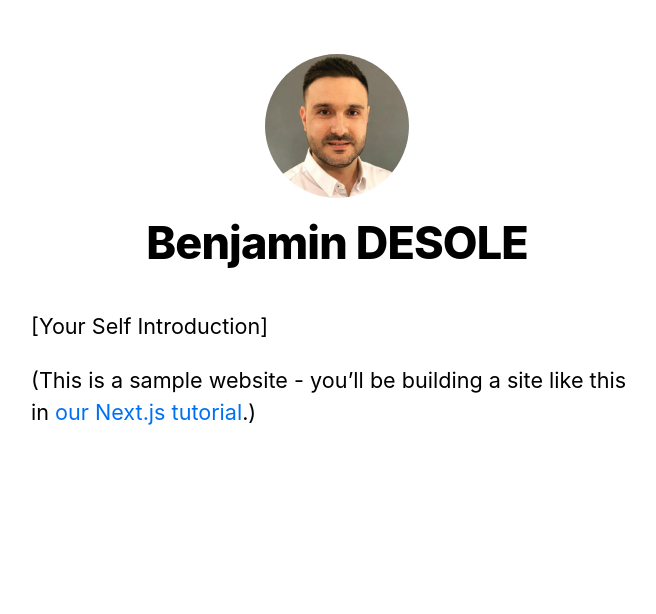
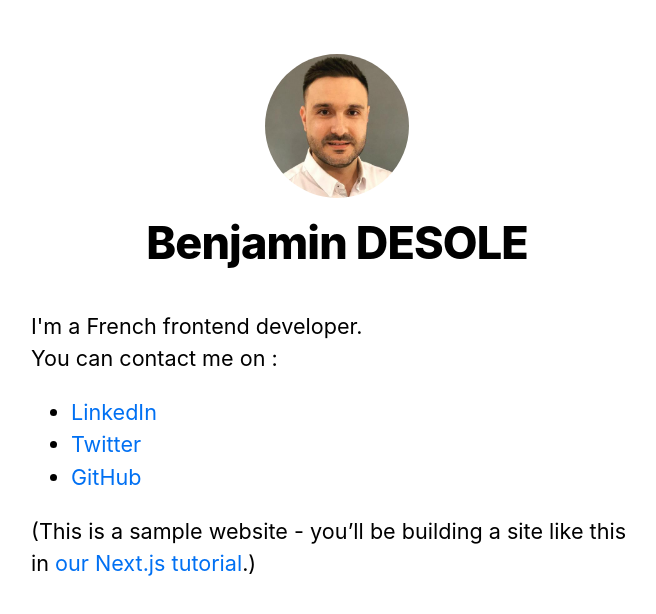
Before and after one commit to BenGex31/BlogBen, a Next.js app: page / in a window 1280 px wide. Shown: the top 614 px of the page, without its empty margins (303-959 px from the left). Built offline with nearby package versions, Linux system fonts and the light colour scheme.

Commit message:
Update index.js

```diff
--- a/pages/index.js
+++ b/pages/index.js
@@ -1,6 +1,8 @@
-import Head from 'next/head'
-import Layout, { siteTitle } from '../components/layout'
-import utilStyles from '../styles/utils.module.css'
+/** @format */
+
+import Head from "next/head";
+import Layout, { siteTitle } from "../components/layout";
+import utilStyles from "../styles/utils.module.css";
 
 export default function Home() {
   return (
@@ -9,12 +11,26 @@ export default function Home() {
         <title>{siteTitle}</title>
       </Head>
       <section className={utilStyles.headingMd}>
-        <p>[Your Self Introduction]</p>
         <p>
-          (This is a sample website - you’ll be building a site like this in{' '}
-          <a href="https://nextjs.org/learn">our Next.js tutorial</a>.)
+          I'm a French frontend developer.<br></br>
+          You can contact me on :
+          <ul>
+            <li>
+              <a href='https://www.linkedin.com/in/benjamindesole/' target="_blank" >LinkedIn</a>
+            </li>
+            <li>
+              <a href='https://twitter.com/BenjaminDesole' target="_blank" >Twitter</a>
+            </li>
+            <li>
+              <a href='https://github.com/BenGex31' target="_blank" >GitHub</a>
+            </li>
+          </ul>
+        </p>
+        <p>
+          (This is a sample website - you’ll be building a site like this in{" "}
+          <a href='https://nextjs.org/learn'>our Next.js tutorial</a>.)
         </p>
       </section>
     </Layout>
-  )
+  );
 }
```
